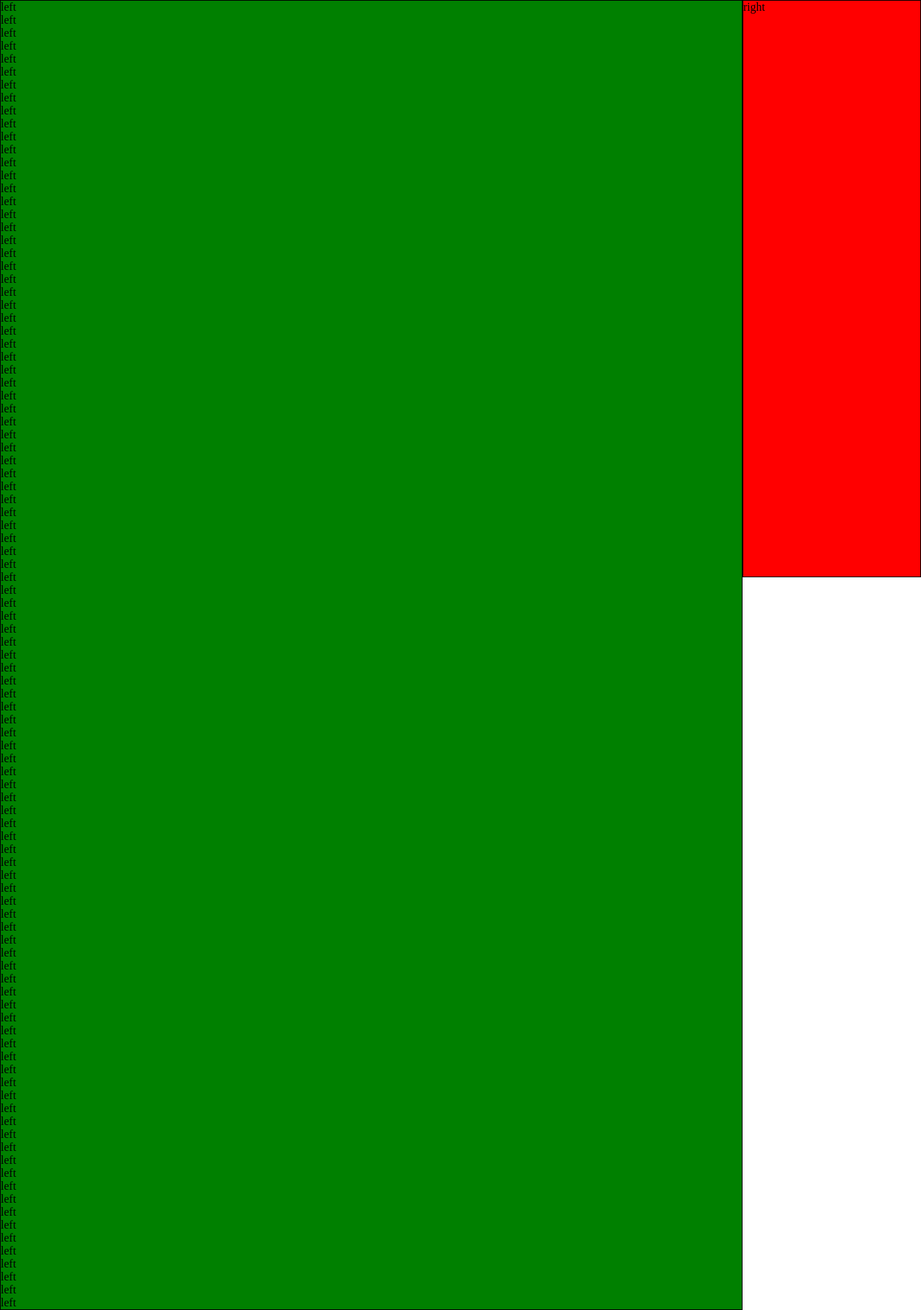
After one commit to Ch3shireDev/KittenPages, a PHP site: page /ex/example2.php in a window 1280 px wide. The commit adds this page. Shown: the whole page at 72% size. Run offline with PHP 8.4, Linux system fonts and the light colour scheme.

Commit message:
Added example pages to test

```diff
--- /dev/null
+++ b/ex/example2.php
@@ -0,0 +1,65 @@
+<!doctype html>
+<html>
+<head>
+    <style type="text/css">
+        html, body{
+            height: 100%;
+        }
+
+        body {
+            /*border: 1px solid;*/
+            /*display: flex;*/
+            margin: 0;
+
+        }
+
+            body * {
+                /*border: 1px solid;*/
+                /*position: relative;*/
+                /*box-sizing: border-box;*/
+            }
+
+        .left, .right {
+            /*position: relative;*/
+            /*display: table-cell;*/
+            float: left;
+            min-height: 100%;
+            display: flex;
+            flex-direction: column;
+            flex: 2;
+            border: 1px solid;
+            /*display: inline-block;*/
+        }
+
+        .right{
+            width: 246px;
+            background-color: red;
+        }
+
+        .left{
+            width: calc(100% - 250px);
+            background-color: green;
+        }
+
+        .left p{
+
+        }
+
+    </style>
+</head>
+<body>
+    <div class="left">
+        <div class="leftc">
+            <?php
+        for($i=0;$i<100;$i++){
+            echo "left<br/>\n";
+        }
+        echo "left";
+            ?>
+        </div>
+    </div>
+    <div class="right">
+        right
+    </div>
+</body>
+</html>
--- a/posts/baloon.php
+++ b/posts/display.php
@@ -1,12 +1,12 @@
 <?php
 include_once "../html-generator.php";
 
-function Baloon($title, $message, $author, $date, $id){
+function display($title, $message, $author, $date, $id){
     return Html::div()
-        ->class("section")
+        ->class("post")
         ->content(
             Html::div()
-            ->class("baloon")
+            ->class("background")
             ->content(
                 Html::div()
                 ->class("title")
--- a/posts/show.php
+++ b/posts/show.php
@@ -1,6 +1,6 @@
 <?php
 include '../config.php';
-include 'baloon.php';
+include 'display.php';
 
 if(!isset($_POST['index']))exit;
 
@@ -14,6 +14,6 @@ $message = $x[2];
 $author = $x[3];
 $date = $x[4];
 
-echo Baloon($title, $message, $author, $date, $id);
+echo display($title, $message, $author, $date, $id);
 
 ?>
```
Also changed, not shown: ex/example1.css (added, +53 -0 lines), ex/example1.php (added, +15 -0 lines), ex/example3.php (added, +46 -0 lines), ex/index.php (added, +18 -0 lines), style.css (+16 -12 lines), ex/ex1.png (added), 1 other file.
